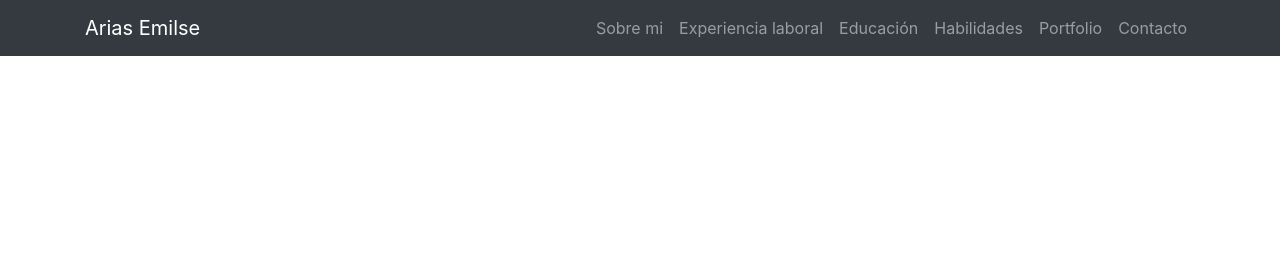
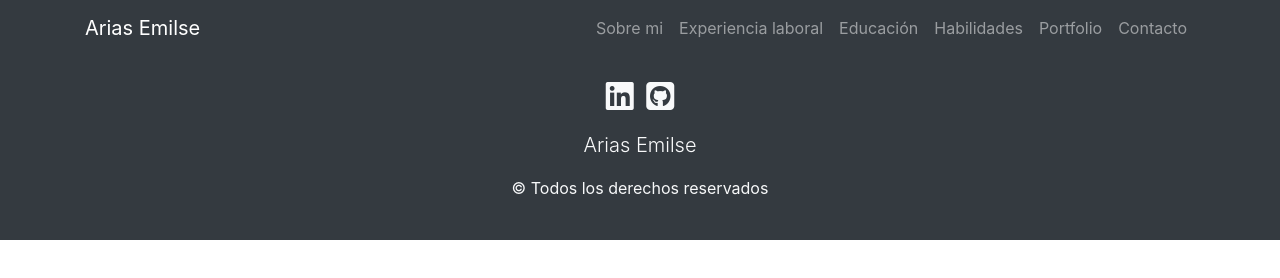
Before and after one commit to earias08/cv1A, a plain HTML site: page index.html in a window 1280 px wide. Drawn offline with Linux system fonts and the light colour scheme.

Commit message:
se agrego la interfaz del footer con los datos de linkedin y github

```diff
--- a/index.html
+++ b/index.html
@@ -6,6 +6,7 @@
    <!-- agregar etiquetas metas -->
    <link rel="stylesheet" href="css/bootstrap.min.css">
    <link rel="stylesheet" href="css/style.css">
+   <script src="https://kit.fontawesome.com/22e9f862aa.js" crossorigin="anonymous"></script>
     <title>CV Arias Emilse</title>
 </head>
 <body>
@@ -42,7 +43,12 @@
       </nav>
    </header>
    <main></main>
-   <footer></footer>
+   <footer class="bg-dark text-light py-4 text-center">
+    <a href="#" class="text-light"><i class="fab fa-linkedin fa-2x mr-2"></i></a>
+    <a href="#" class="text-light"><i class="fab fa-github-square fa-2x"></i></a>
+    <p class="lead mt-3">Arias Emilse</p>
+    <p>&copy; Todos los derechos reservados</p>
+   </footer>
     <script src="js/jquery-3.5.1.min.js"></script>
     <script src="js/popper.min.js"></script>
     <script src="js/bootstrap.min.js"></script>
```
